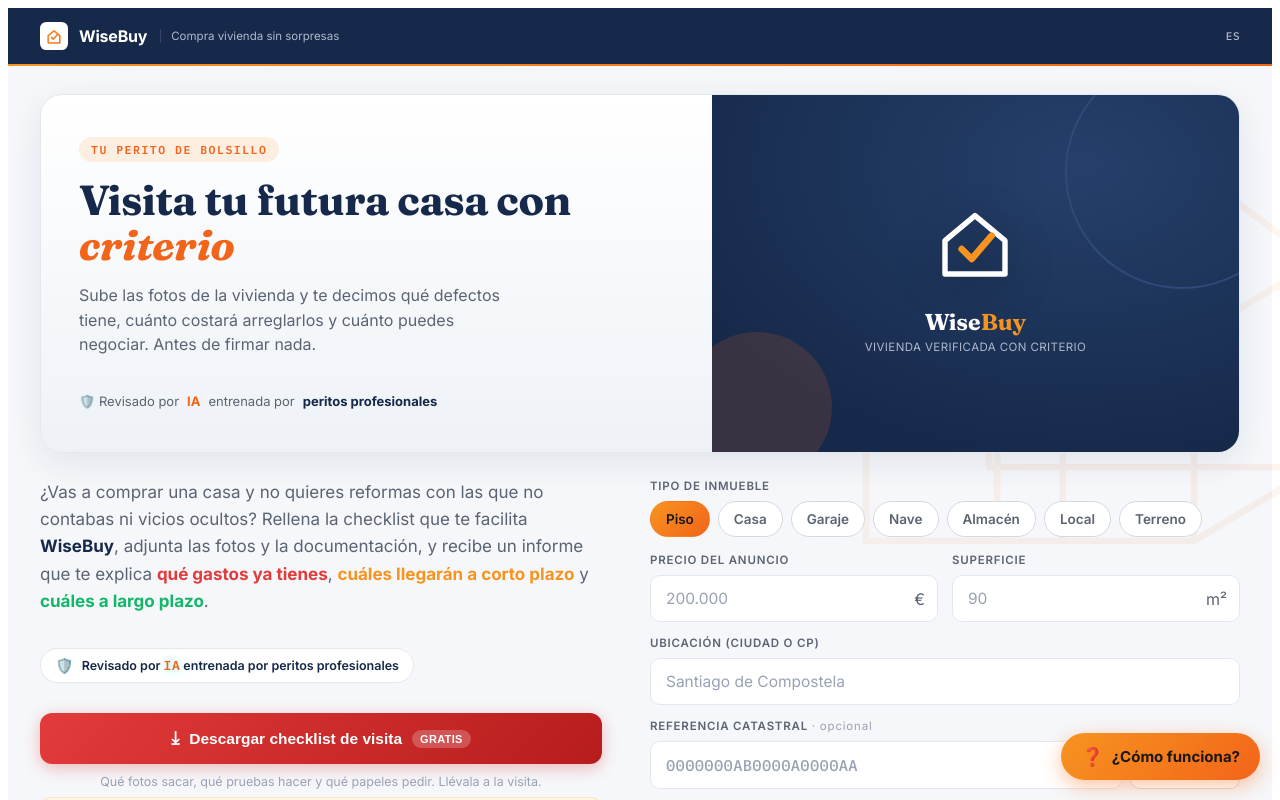
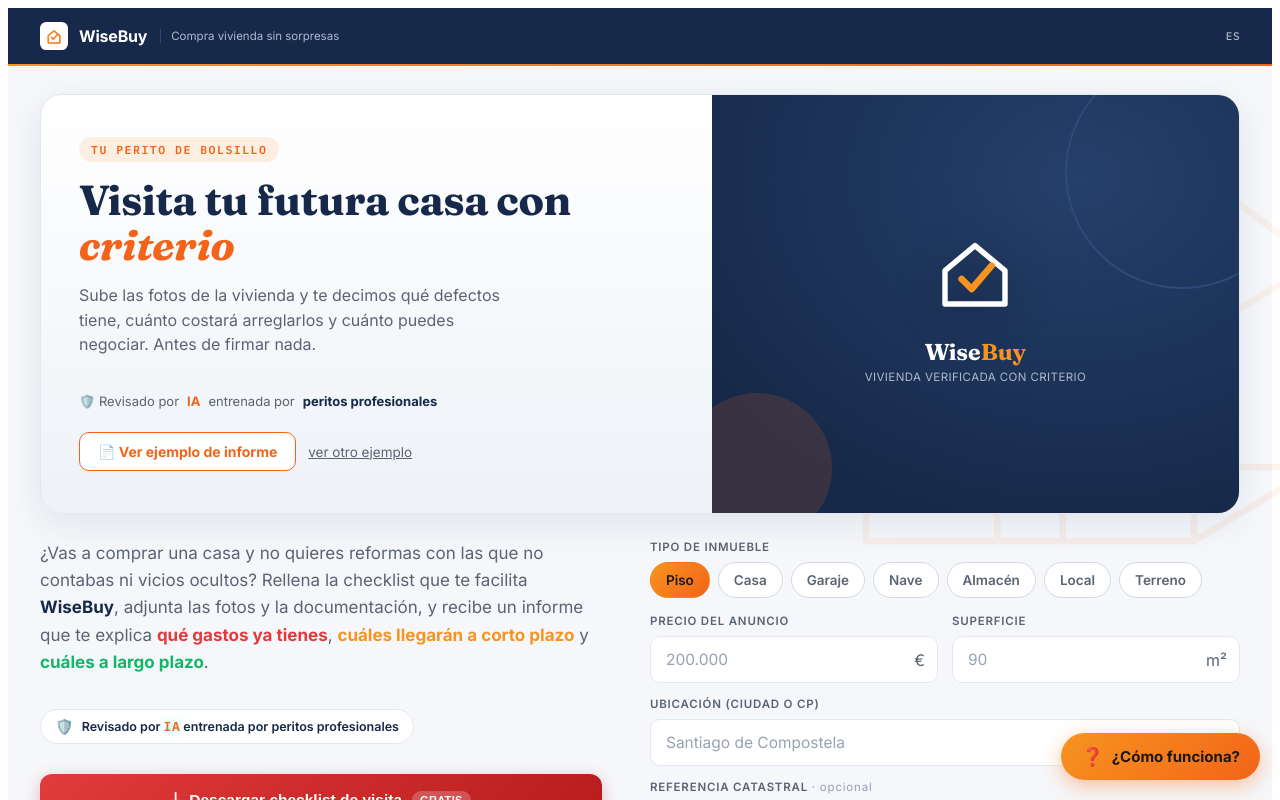
Before and after one commit to juliopuente7/wisebuy, a React (Vite) app in the folder wisebuy-netlify-final/: page / in a window 1280 px wide. Shown: the top 800 px of the page. Built offline with nearby package versions, Linux system fonts and the light colour scheme.

Commit message:
Add files via upload

```diff
--- a/wisebuy-netlify-final/src/wisebuy-app.jsx
+++ b/wisebuy-netlify-final/src/wisebuy-app.jsx
@@ -1096,6 +1096,10 @@
               <div style={{ display: "inline-flex", alignItems: "center", gap: 8, marginTop: 20, fontSize: 13, color: C.sub }}>
                 🛡️ Revisado por <span style={{ color: C.orange, fontWeight: 700 }}>IA</span> entrenada por <b style={{ color: C.navy }}>peritos profesionales</b>
               </div>
+              <div style={{ display: "flex", gap: 12, alignItems: "center", flexWrap: "wrap", marginTop: 22 }}>
+                <a href="/informe-ejemplo-piso.pdf" target="_blank" rel="noreferrer" style={{ display: "inline-flex", alignItems: "center", gap: 8, background: "#fff", border: `1.5px solid ${C.orange}`, color: C.orange, fontWeight: 700, fontSize: 14, padding: "10px 18px", borderRadius: 10, textDecoration: "none" }}>📄 Ver ejemplo de informe</a>
+                <a href="/informe-ejemplo-casa.pdf" target="_blank" rel="noreferrer" style={{ color: C.sub, fontSize: 13.5, textDecoration: "underline" }}>ver otro ejemplo</a>
+              </div>
             </div>
             <div className="hero-panel" style={{ position: "relative", background: "radial-gradient(120% 120% at 70% 20%,#25406B 0%,#16294A 70%)", display: "flex", alignItems: "center", justifyContent: "center", overflow: "hidden", minHeight: 230 }}>
               <div style={{ position: "absolute", width: 230, height: 230, borderRadius: "50%", border: "2px solid #2E4A78", top: -40, right: -60 }} />
@@ -1240,7 +1244,7 @@
             </div>
 
             <button onClick={analizar} disabled={!totalFotos || loading}
-              style={{ width: "100%", padding: "16px 24px", borderRadius: 11, border: "none", fontFamily: sans, fontWeight: 700, fontSize: 16, cursor: totalFotos && !loading ? "pointer" : "not-allowed", background: totalFotos && !loading ? `linear-gradient(135deg, ${C.yellow}, ${C.orange})` : "#6E7F9E", color: totalFotos && !loading ? "#111" : "#fff", boxShadow: totalFotos && !loading ? `0 6px 18px ${C.orange}44` : "none", opacity: 1, display: "flex", alignItems: "center", justifyContent: "center", gap: 10 }}>
+              style={{ width: "100%", padding: "16px 24px", borderRadius: 11, border: "none", fontFamily: sans, fontWeight: 700, fontSize: 16, cursor: totalFotos && !loading ? "pointer" : "not-allowed", background: totalFotos && !loading ? `linear-gradient(135deg, ${C.red}, ${C.redDeep})` : "#6E7F9E", color: "#fff", boxShadow: totalFotos && !loading ? `0 4px 16px ${C.red}55` : "none", opacity: 1, display: "flex", alignItems: "center", justifyContent: "center", gap: 10 }}>
               {loading ? (<><span style={{ width: 15, height: 15, border: "2px solid rgba(0,0,0,0.35)", borderTopColor: "#111", borderRadius: "50%", display: "inline-block", animation: "spin .7s linear infinite" }} />Analizando</>) : "Generar informe técnico"}
             </button>
             {loading && <p style={{ textAlign: "center", color: C.sub, fontSize: 13, marginTop: 12 }}>Analizando las fotos y tus notas… puede tardar un par de minutos. No cierres la página.</p>}
@@ -1852,6 +1856,8 @@
         </button>
         <div style={{ marginTop: 10 }}>
           <a href="/guias/" style={{ color: C.sub, fontSize: 13, fontFamily: sans, textDecoration: "underline" }}>📘 Guías para comprar vivienda sin sorpresas</a>
+          <span style={{ margin: "0 8px", color: C.faint }}>·</span>
+          <a href="/historia.html" style={{ color: C.sub, fontSize: 13, fontFamily: sans, textDecoration: "underline" }}>📰 Cómo nació WiseBuy</a>
         </div>
         <div style={{ marginTop: 8, fontSize: 12, color: C.sub }}>
           © {new Date().getFullYear()} WiseBuy · Julio Puente Pereira
```
